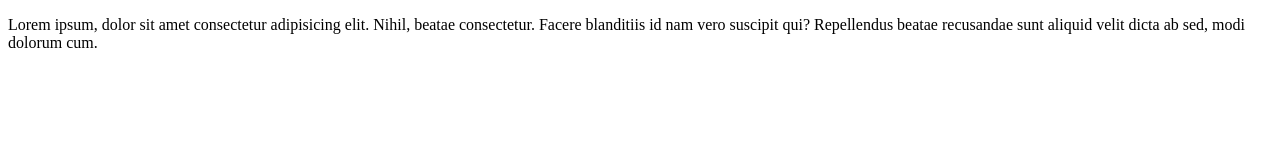
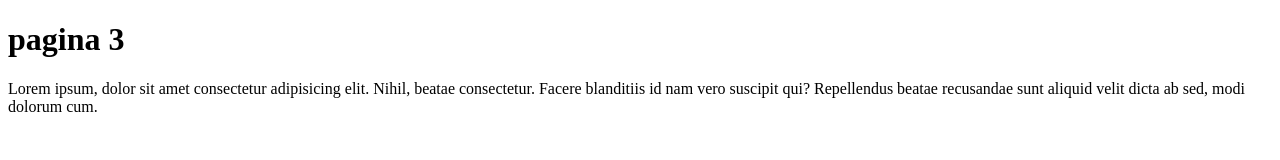
Before and after one commit to EdenAquino/Ejemplo040322, a plain HTML site: page pagina3.html in a window 1280 px wide. Drawn offline with Linux system fonts and the light colour scheme.

Commit message:
se hizo una modificacion

```diff
--- a/pagina3.html
+++ b/pagina3.html
@@ -7,6 +7,7 @@
     <title>Document</title>
 </head>
 <body>
+    <h1>pagina 3</h1>
     <p>Lorem ipsum, dolor sit amet consectetur adipisicing elit. Nihil, beatae consectetur. Facere blanditiis id nam vero suscipit qui? Repellendus beatae recusandae sunt aliquid velit dicta ab sed, modi dolorum cum.</p>
 </body>
 </html>
```
